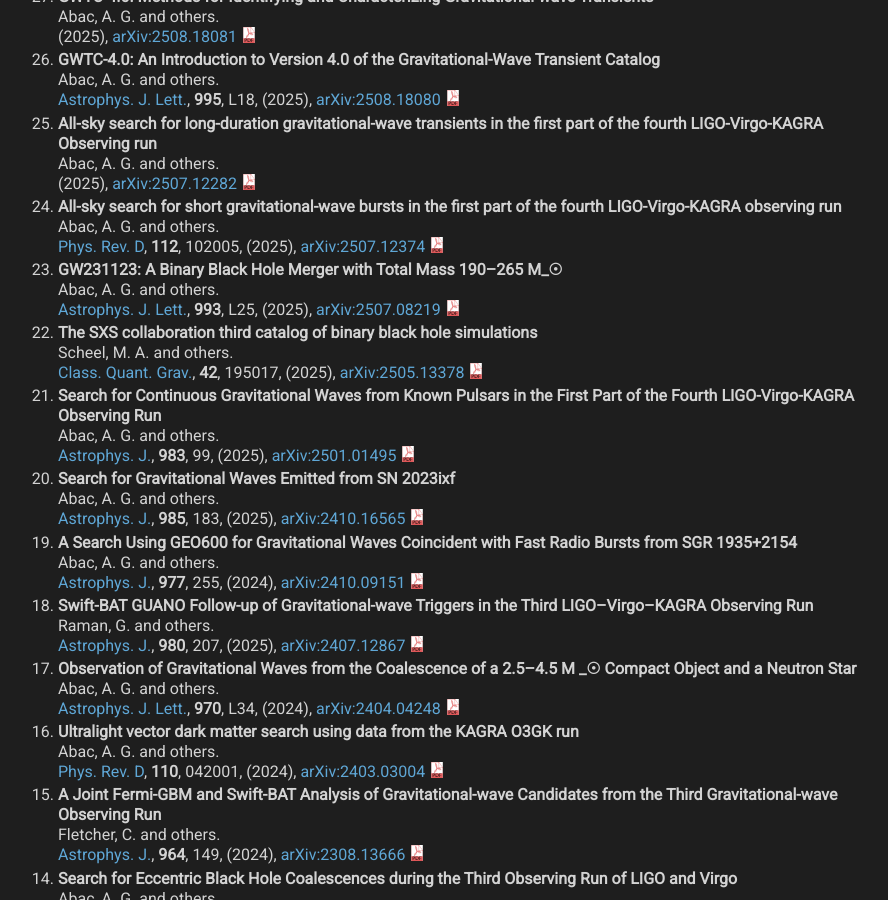
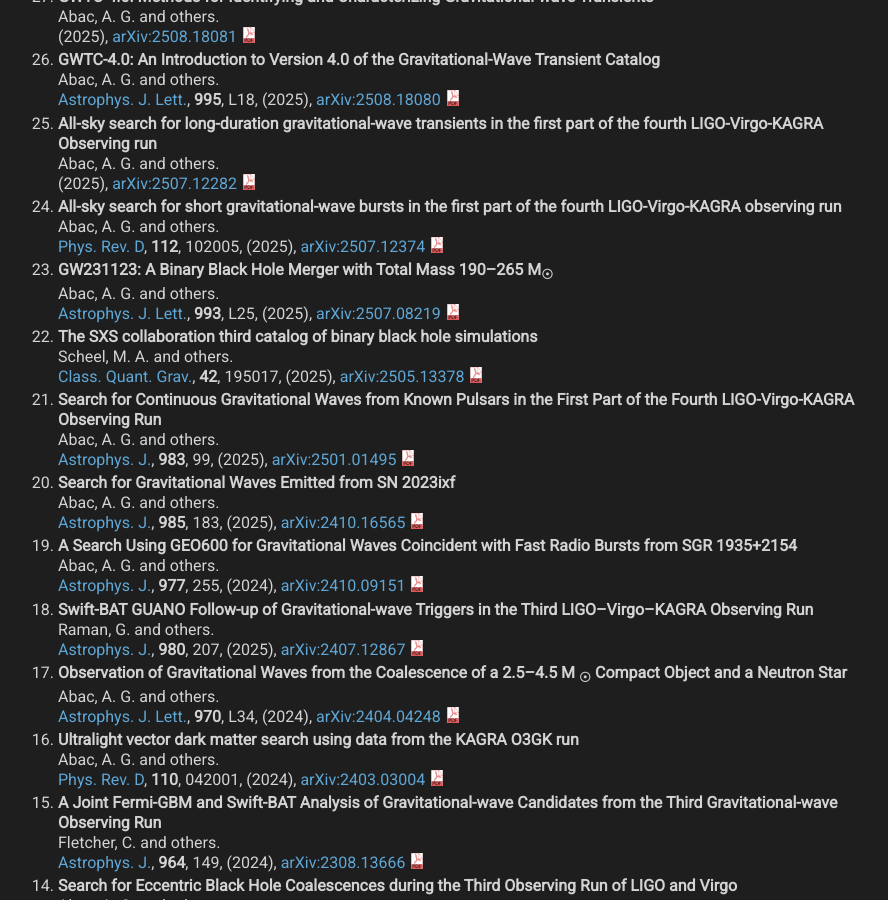
Before and after one commit to md-arif-shaikh/md-arif-shaikh.github.io, a Jekyll site: the page built from 03_publications.html, in a window 1280 px wide and 900 px high, scrolled down 2956 px. Shown: the whole window, without its empty margins (192-1080 px from the left). Built offline with Jekyll 4.4.1, drawn with Linux system fonts in a browser that asks for light colours; a style sheet for code colours, icons or effects is not loaded.

Commit message:
fix tex issue

```diff
--- a/_data/lvk.bib
+++ b/_data/lvk.bib
@@ -221,7 +221,7 @@
 @article{LIGOScientific:2025rsn,
     author = "Abac, A. G. and others",
     collaboration = "LIGO Scientific, VIRGO, KAGRA",
-    title = "{GW231123: A Binary Black Hole Merger with Total Mass 190{\textendash}265 M$_{⊙}$}",
+    title = "{GW231123: A Binary Black Hole Merger with Total Mass 190{\textendash}265 M$_{\odot}$}",
     eprint = "2507.08219",
     archivePrefix = "arXiv",
     primaryClass = "astro-ph.HE",
@@ -314,7 +314,7 @@
 @article{LIGOScientific:2024elc,
     author = "Abac, A. G. and others",
     collaboration = "LIGO Scientific, KAGRA, VIRGO",
-    title = "{Observation of Gravitational Waves from the Coalescence of a 2.5{\textendash}4.5 M $_{⊙}$ Compact Object and a Neutron Star}",
+    title = "{Observation of Gravitational Waves from the Coalescence of a 2.5{\textendash}4.5 M $_{\odot}$ Compact Object and a Neutron Star}",
     eprint = "2404.04248",
     archivePrefix = "arXiv",
     primaryClass = "astro-ph.HE",
--- a/_data/lvk.yaml
+++ b/_data/lvk.yaml
@@ -204,7 +204,7 @@
 LIGOScientific:2025rsn:
   author: "Abac, A. G. and others."
   collaboration: "LIGO Scientific, VIRGO, KAGRA"
-  title: "GW231123: A Binary Black Hole Merger with Total Mass 190–265 M_☉"
+  title: "GW231123: A Binary Black Hole Merger with Total Mass 190–265 M<sub>☉</sub>"
   eprint: "2507.08219"
   archiveprefix: "arXiv"
   primaryclass: "astro-ph.HE"
@@ -291,7 +291,7 @@
 LIGOScientific:2024elc:
   author: "Abac, A. G. and others."
   collaboration: "LIGO Scientific, KAGRA, VIRGO"
-  title: "Observation of Gravitational Waves from the Coalescence of a 2.5–4.5 M _☉ Compact Object and a Neutron Star"
+  title: "Observation of Gravitational Waves from the Coalescence of a 2.5–4.5 M <sub>☉</sub> Compact Object and a Neutron Star"
   eprint: "2404.04248"
   archiveprefix: "arXiv"
   primaryclass: "astro-ph.HE"
```
Also changed, not shown: 2 other files.
